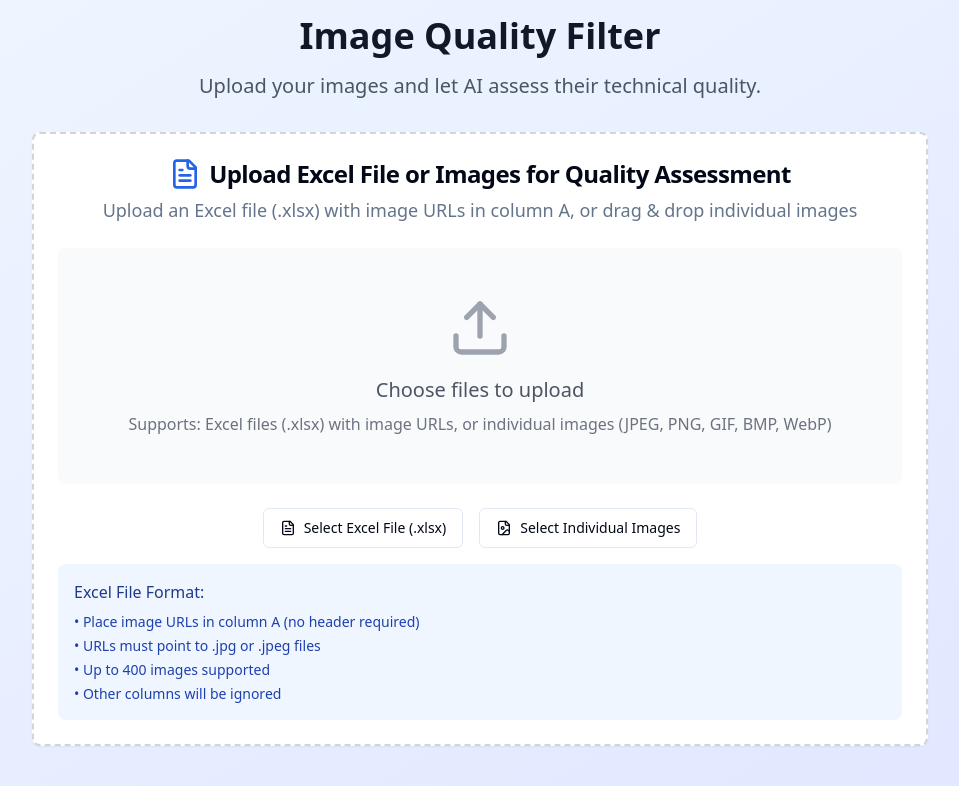
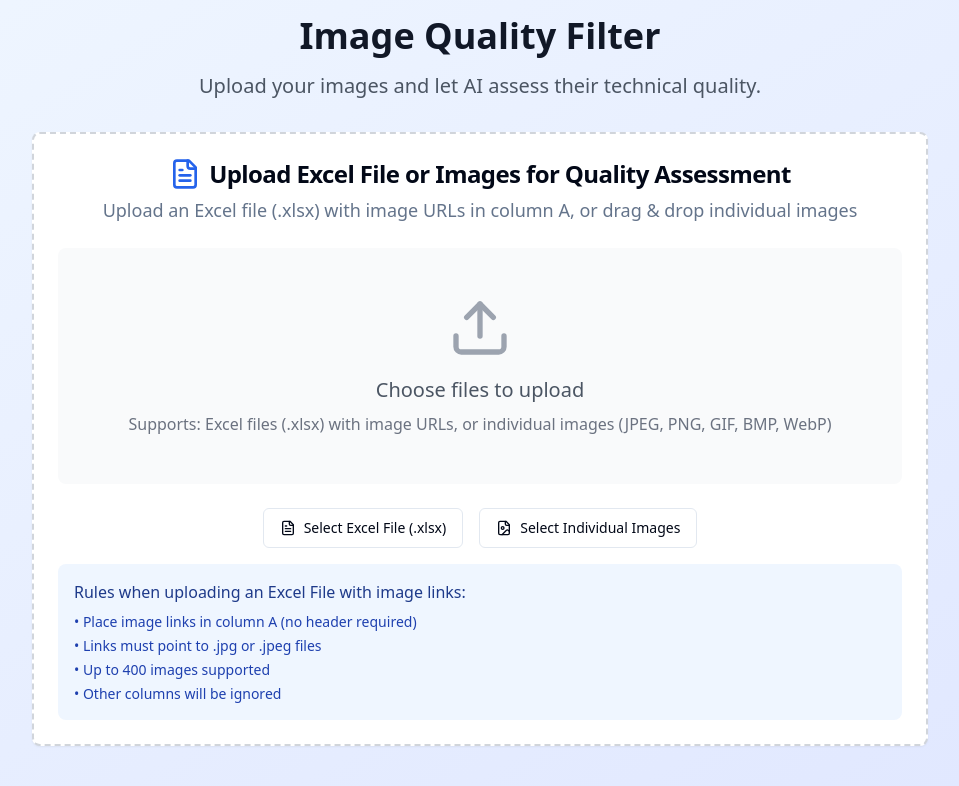
Before and after one commit to Mujtaba-Noor-Khan/image-guardian-select, a React (Vite) app: page / in a window 1280 px wide. Shown: the top 786 px of the page, without its empty margins (160-1119 px from the left). Built offline with nearby package versions, Linux system fonts and the light colour scheme.

Commit message:
Code edited in Lovable Code Editor
Edited UI in Lovable

```diff
--- a/src/components/ImageUploader.tsx
+++ b/src/components/ImageUploader.tsx
@@ -198,10 +198,10 @@ export const ImageUploader: React.FC<ImageUploaderProps> = ({
           </div>
 
           <div className="mt-4 p-4 bg-blue-50 rounded-lg">
-            <h4 className="font-medium text-blue-900 mb-2">Excel File Format:</h4>
+            <h4 className="font-medium text-blue-900 mb-2">Rules when uploading an Excel File with image links:</h4>
             <ul className="text-sm text-blue-800 space-y-1">
-              <li>• Place image URLs in column A (no header required)</li>
-              <li>• URLs must point to .jpg or .jpeg files</li>
+              <li>• Place image links in column A (no header required)</li>
+              <li>• Links must point to .jpg or .jpeg files</li>
               <li>• Up to 400 images supported</li>
               <li>• Other columns will be ignored</li>
             </ul>
```
